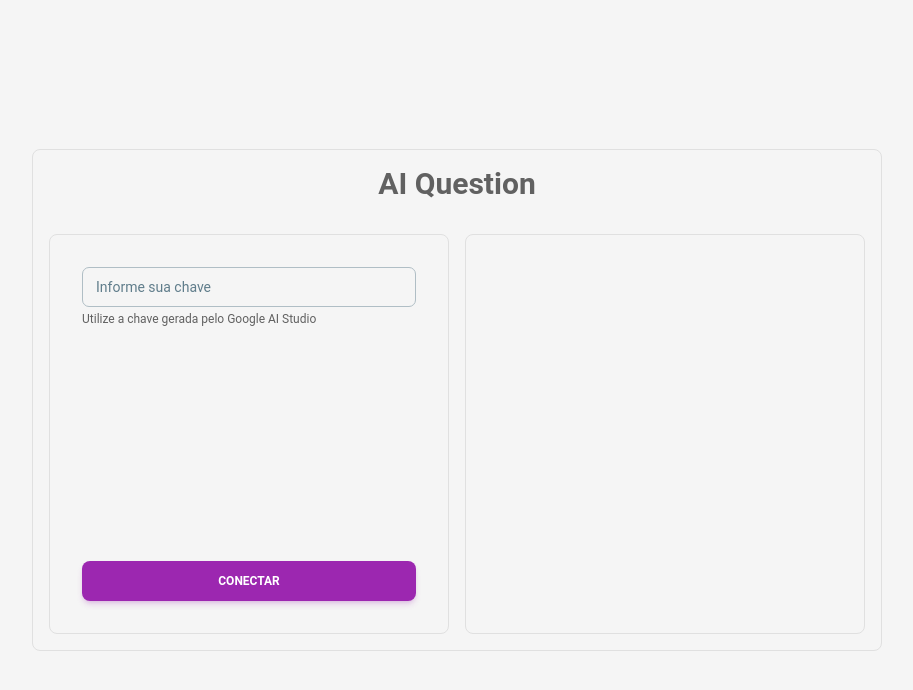
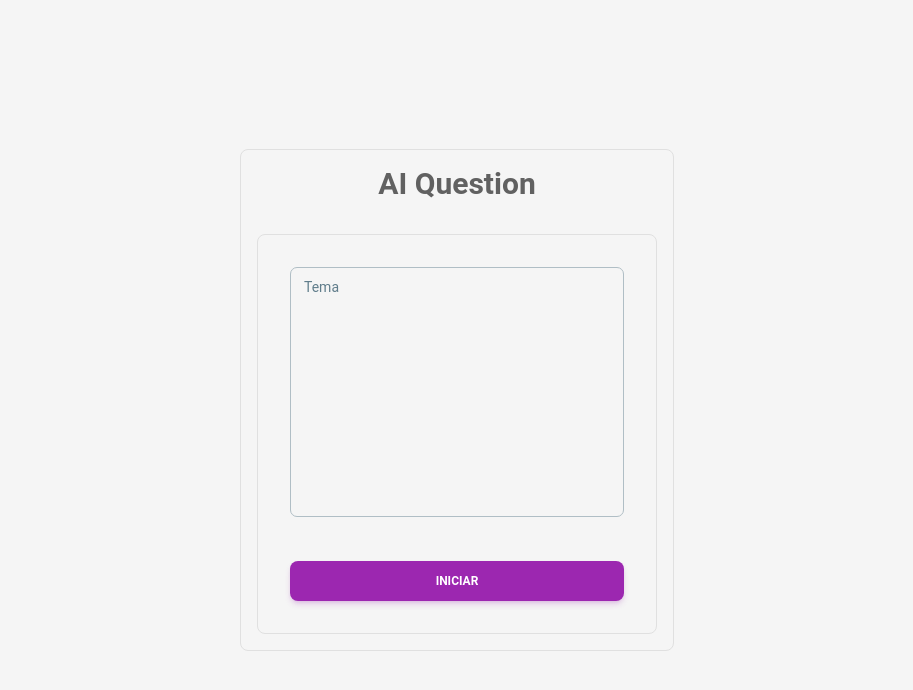
Before and after one commit to Felipe-Belotto/AI-Quest, a React (Vite) app: page / in a window 1280 px wide. Shown: the top 690 px of the page, without its empty margins (183-1096 px from the left). Built offline with nearby package versions, Linux system fonts and the light colour scheme.

Commit message:
Realizando alterações no sistema interno do código e adicionando componentes na estrutura principal

```diff
--- a/package.json
+++ b/package.json
@@ -13,6 +13,7 @@
     "@google/generative-ai": "^0.11.1",
     "@material-tailwind/react": "^2.1.9",
     "@uiw/react-markdown-preview": "^5.1.1",
+    "dotenv": "^16.4.5",
     "react": "^18.2.0",
     "react-dom": "^18.2.0"
   },
--- a/src/App.jsx
+++ b/src/App.jsx
@@ -1,19 +1,17 @@
-import { Button, Input, Textarea, Typography } from '@material-tailwind/react';
+
 import './App.css';
 import { useState } from 'react';
 import Prova from './assets/components/Prova';
 import gerarProva from './assets/functions/gerarProva';
-import validarChave from './assets/functions/validarChave';
+import MenuStart from './assets/components/MenuStart';
 
 function App() {
   const [mensagem, setMensagem] = useState("");
   const [resposta, setResposta] = useState([]);
-  const [key, setKey] = useState(localStorage.getItem("key"));
-  const [conectado, setConectado] = useState(false);
   const [tema, setTema] = useState("");
   const [botaoIniciar, setBotaoIniciar] = useState(true);
   const [erroAPI, setErroAPI] = useState(false);
-  const [validandoKey, setValidandoKey] = useState(false);
+
 
 
   async function handleClick() {
@@ -21,7 +19,7 @@ function App() {
     setBotaoIniciar(false);
     setTema(mensagem);
     try {
-      const resultado = await gerarProva(mensagem, key);
+      const resultado = await gerarProva(mensagem);
       if(resultado != "Erro ao analisar JSON"){
         setResposta(resultado);
         setBotaoIniciar(true);
@@ -35,25 +33,8 @@ function App() {
     }
   }
 
-  async function handleKey() {
-    if(key.length == 39){
-      setValidandoKey(true);
-      const validacao = await validarChave(key)
-      console.log(validacao)
-      if(validacao){
-        localStorage.setItem("key", key)
-        setConectado(true);
-        setValidandoKey(false);
-      } else {
-        alert("Chave não reconhecida pelo sistemas google, verifique se ela foi escrita corretamente e tente novamente")
-        setValidandoKey(false);
-      }
-    }
-    else{
-      alert("Chave não atende os requisitos, uma chave google precisa ter ao menos 39 caracteres")
-    }
-
-  }
+      <Prova lista={resposta} tema={tema} voltar={()=> {setResposta("")}}/>
+      const propsMenu = {botaoIniciar,mensagem,erroAPI,setMensagem,tema,setResposta,handleClick}
 
   return (
     <main>
@@ -61,32 +42,7 @@ function App() {
       resposta != "" ?
       <Prova lista={resposta} tema={tema} voltar={()=> {setResposta("")}}/>
       :
-      <section className='flex flex-col gap-8 border p-4 rounded-lg border-gray-300 flex-wrap print:border-none print:h-auto'>
-      <h1 className='text-3xl font-bold text-center print:hidden text-gray-700'>AI Question</h1>
-      <section className='flex gap-4 flex-wrap '>
-    {conectado ?
-    <div className='w-full lg:w-[400px] lg:h-[400px] border p-4 lg:p-8 flex flex-col justify-between rounded-lg border-gray-300 gap-4 print:hidden'>
-    <Textarea rows={10} className=' lg:h-[250px]' label='Tema' value={mensagem} onChange={(e) => setMensagem(e.target.value)}  />
-    <Button  className='max-h-[40px]'{...botaoIniciar ? '' : {disabled: true}}  color={erroAPI ? 'orange' : 'purple'} onClick={() => {handleClick()}}> {botaoIniciar ? erroAPI ? 'Tentar novamente' : 'Iniciar' :
-
-    <p className='flex gap-2 items-center justify-center'>Preparando ambiente <img className='h-4' src='/loading.gif' alt='loading icon'/></p> }</Button>
-    </div>
-    :
-    <div className='w-full lg:w-[400px] lg:h-[400px] border p-4 lg:p-8 flex flex-col justify-between rounded-lg border-gray-300 gap-4 print:hidden'>
-    <div className='flex flex-col gap-1'>
-    <Input className='text-xs'maxLength={39} label='Informe sua chave' value={key} onChange={(e) => setKey(e.target.value)}  />
-    <p className='text-xs text-gray-700'> Utilize a chave gerada pelo Google AI Studio</p>
-    </div>
-    <Button color='purple' {...validandoKey ? {disabled: true} : ""} onClick={() => {handleKey()}}>{validandoKey ? <p className='flex gap-2 items-center justify-center'> Validando chave <img className='h-4' src='/loading.gif' alt='loading icon'/></p> : "Conectar"}</Button>
-    </div>
-  }
-
-    <div data-color-mode="light" className='w-full lg:w-[400px] lg:min-h-[400px] border p-8 flex flex-col justify-between rounded-lg border-gray-300 gap-4 print:border-none print:h-auto'>
-
-      </div>
-
-      </section>
-    </section>
+      <MenuStart {...propsMenu}/>
     }
     </main>
 
--- a/src/assets/components/CardLogin.jsx
+++ /dev/null
@@ -1,23 +0,0 @@
-import React from 'react'
-import { Button, Input, Textarea, Typography } from '@material-tailwind/react';
-
-export default function CardLogin(props) {
-  return (
-    <>
-    {props.conectado ?
-      <div className='w-full lg:w-[400px] lg:h-[400px] border p-8 flex flex-col justify-between rounded-lg border-gray-300 gap-4 print:hidden'>
-      <Textarea rows={10} className=' lg:h-[250px]' label='Mensagem' value={mensagem} onChange={(e) => setMensagem(e.target.value)}  />
-      <Button color='purple' onClick={() => {handleClick()}}>Começar</Button>
-      </div>
-      :
-      <div className='w-full lg:w-[400px] lg:h-[400px] border p-8 flex flex-col justify-between rounded-lg border-gray-300 gap-4 print:hidden'>
-      <div className='flex flex-col gap-1'>
-      <Input className='text-xs'maxLength={39} label='Informe sua chave' value={key} onChange={(e) => setKey(e.target.value)}  />
-      <p className='text-xs text-gray-700'> Utilize a chave gerada pelo Google AI Studio</p>
-      </div>
-      <Button color='green' onClick={() => {handleKey()}}>Conectar</Button>
-      </div>
-    }
-    </>
-  )
-}
--- /dev/null
+++ b/src/assets/components/MenuStart.jsx
@@ -0,0 +1,19 @@
+import React from 'react'
+import { Button, Textarea,  } from '@material-tailwind/react';
+
+export default function MenuStart(props) {
+  return (
+    <section className='flex flex-col gap-8 border p-4 rounded-lg border-gray-300 flex-wrap print:border-none print:h-auto'>
+    <h1 className='text-3xl font-bold text-center print:hidden text-gray-700'>AI Question</h1>
+    <div className='flex gap-4 flex-wrap '>
+    <div className='w-full lg:w-[400px] lg:h-[400px] border p-4 lg:p-8 flex flex-col justify-between rounded-lg border-gray-300 gap-4 print:hidden'>
+    <Textarea rows={10} className=' lg:h-[250px]' label='Tema' value={props.mensagem} onChange={(e) => props.setMensagem(e.target.value)}  />
+    <Button  className='max-h-[40px]'{...props.botaoIniciar ? '' : {disabled: true}}  color={props.erroAPI ? 'orange' : 'purple'} onClick={() => {props.handleClick()}}> {props.botaoIniciar ? props.erroAPI ? 'Tentar novamente' : 'Iniciar' :
+
+    <p className='flex gap-2 items-center justify-center'>Preparando ambiente <img className='h-4' src='/loading.gif' alt='loading icon'/></p> }</Button>
+    </div>
+
+    </div>
+  </section>
+  )
+}
--- a/src/assets/functions/gerarProva.js
+++ b/src/assets/functions/gerarProva.js
@@ -1,6 +1,8 @@
 import { GoogleGenerativeAI } from "@google/generative-ai";
 
-export default async function gerarProva(msg, key) {
+export default async function gerarProva(msg) {
+
+  const key = import.meta.env.VITE_GEMINI_KEY;
 
   const genAI = new GoogleGenerativeAI(key);
 /*   const model = genAI.getGenerativeModel({ model: "gemini-pro" }); */
--- a/src/assets/functions/validarChave.js
+++ b/src/assets/functions/validarChave.js
@@ -1,6 +1,8 @@
 import { GoogleGenerativeAI } from "@google/generative-ai";
 
-export default async function validarChave(key) {
+export default async function validarChave() {
+
+  const key = import.meta.env.VITE_GEMINI_KEY;
 
   const genAI = new GoogleGenerativeAI(key);
   const model = genAI.getGenerativeModel({ model: "gemini-pro" });
```
Also changed, not shown: 1 other file (tests, documents, lock files or other folders).
